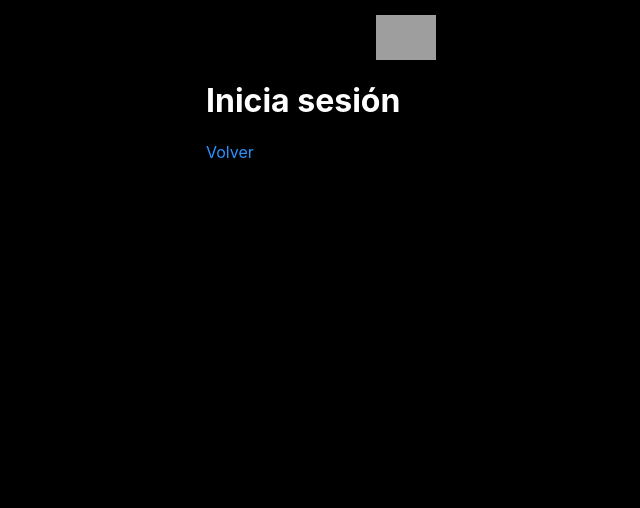
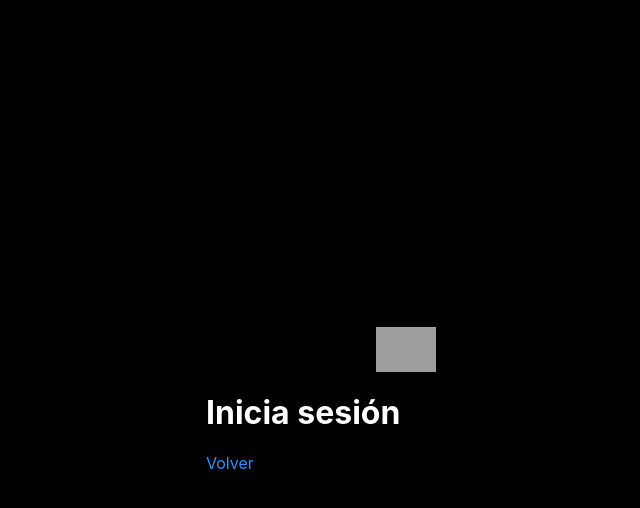
Before and after one commit to juannpg/twitter-clone, a React (Create React App) app in the folder frontend/: page /login in a window 1280 px wide. Shown: the top 508 px of the page, without its empty margins (234-874 px from the left). Built offline with nearby package versions, Linux system fonts and the light colour scheme; grey boxes are pictures that could not be loaded.

Commit message:
auto push
commit automatizado

```diff
--- a/frontend/public/index.html
+++ b/frontend/public/index.html
@@ -5,7 +5,7 @@
     <meta name="viewport" content="width=device-width, initial-scale=1" />
     <title>App React</title>
   </head>
-  <body>
+  <body id='body'>
     <div id="root"></div>
   </body>
 </html>
--- a/frontend/src/globals.css
+++ b/frontend/src/globals.css
@@ -1,3 +1,13 @@
+html, #body {
+  height: 100%;
+}
+
+#body {
+  display: flex;
+  justify-content: center;
+  align-items: center;
+}
+
 .main {
   align-items: center;
   text-align: center;
```
